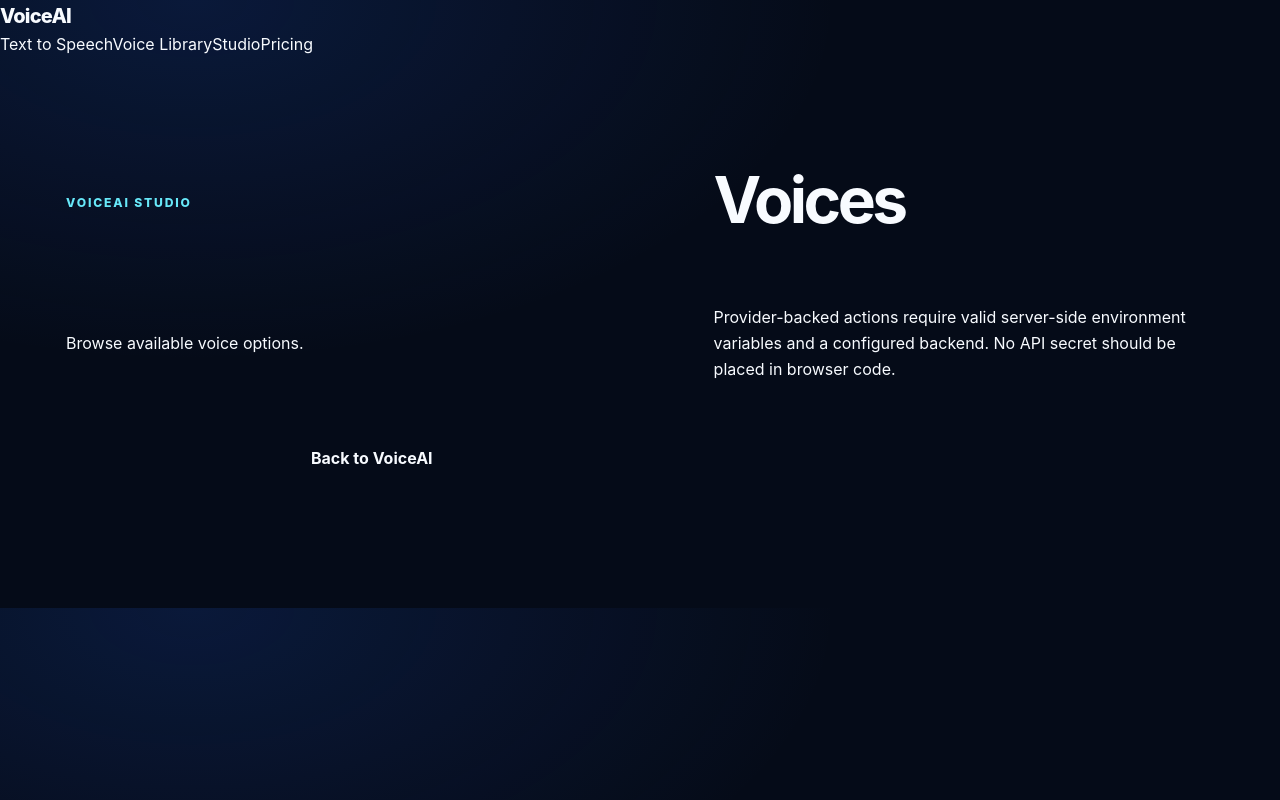
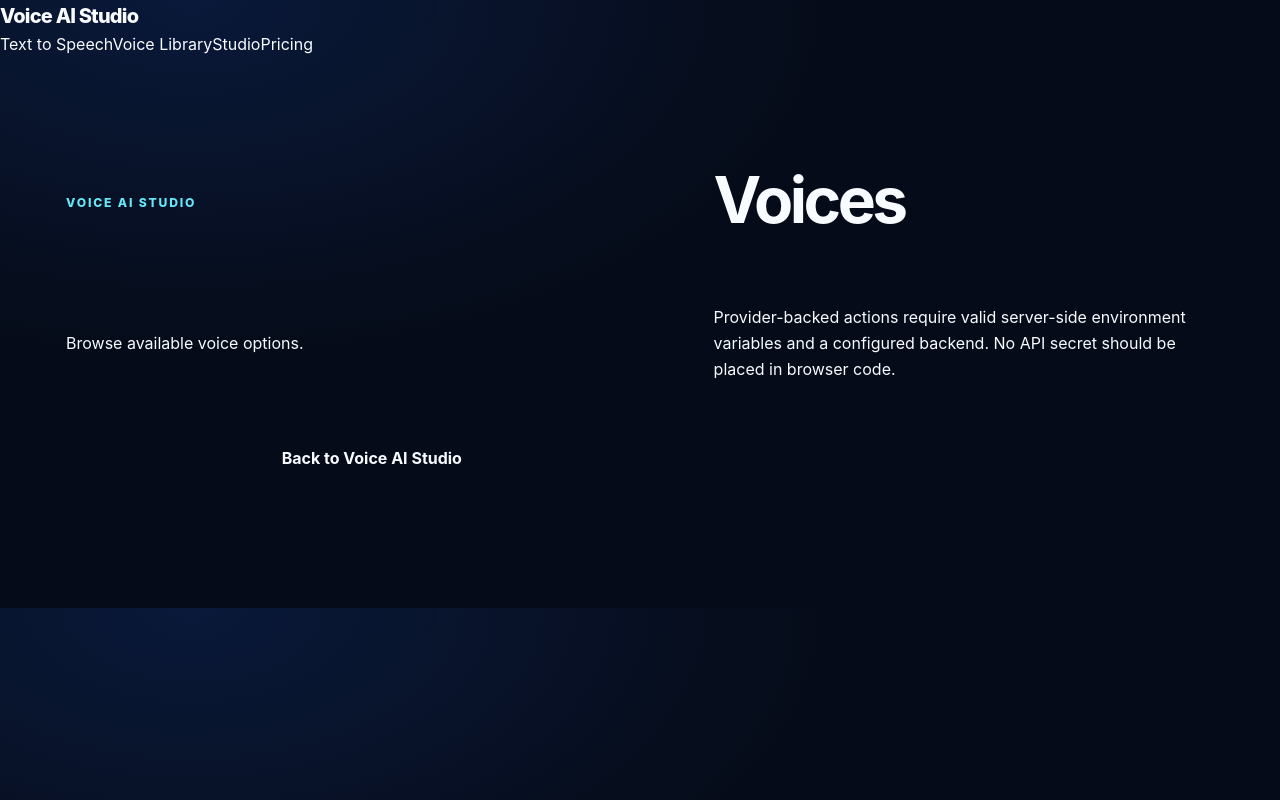
Before and after one commit to bhaylugohil376-lab/Voice-Ai-Studio_, a website: page voices.html in a window 1280 px wide. Drawn offline with Linux system fonts and the light colour scheme.

Commit message:
Fix website branding to Voice AI Studio

```diff
--- a/voices.html
+++ b/voices.html
@@ -1,2 +1,2 @@
 <!doctype html>
-<html lang="en"><head><meta charset="utf-8"><meta name="viewport" content="width=device-width,initial-scale=1"><title>Voices | VoiceAI</title><link rel="stylesheet" href="style.css"></head><body><header class="site-header"><a href="index.html" class="logo">VoiceAI</a><nav><a href="tts.html">Text to Speech</a><a href="voice-library.html">Voice Library</a><a href="studio.html">Studio</a><a href="pricing.html">Pricing</a></nav></header><main class="container"><section class="hero"><p class="eyebrow">VOICEAI STUDIO</p><h1>Voices</h1><p>Browse available voice options.</p><p>Provider-backed actions require valid server-side environment variables and a configured backend. No API secret should be placed in browser code.</p><a class="button" href="index.html">Back to VoiceAI</a></section></main></body></html>
+<html lang="en"><head><meta charset="utf-8"><meta name="viewport" content="width=device-width,initial-scale=1"><title>Voices | Voice AI Studio</title><link rel="stylesheet" href="style.css"></head><body><header class="site-header"><a href="index.html" class="logo">Voice AI Studio</a><nav><a href="tts.html">Text to Speech</a><a href="voice-library.html">Voice Library</a><a href="studio.html">Studio</a><a href="pricing.html">Pricing</a></nav></header><main class="container"><section class="hero"><p class="eyebrow">VOICE AI STUDIO</p><h1>Voices</h1><p>Browse available voice options.</p><p>Provider-backed actions require valid server-side environment variables and a configured backend. No API secret should be placed in browser code.</p><a class="button" href="index.html">Back to Voice AI Studio</a></section></main></body></html>
```
